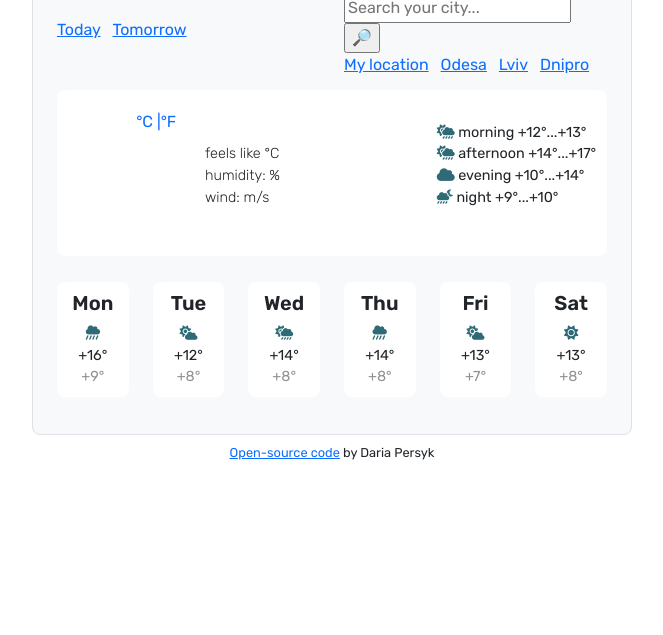
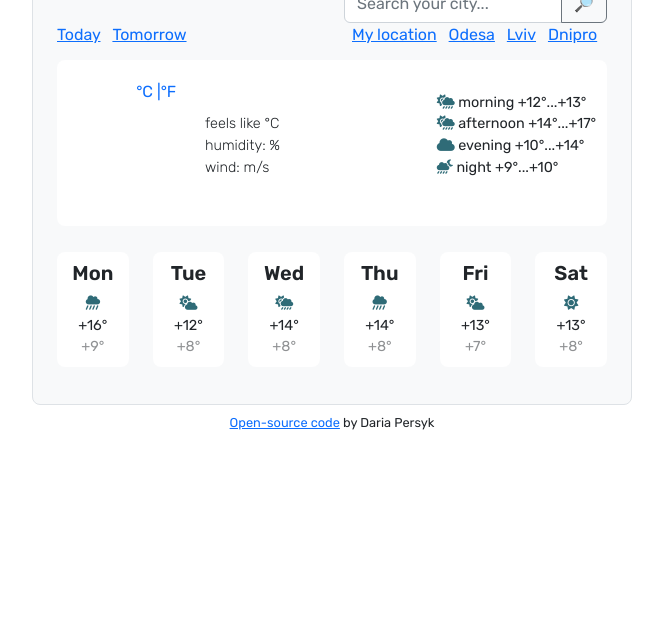
Before and after one commit to dariapersyk/sc-weather-app, a plain HTML site: page index.html in a window 1280 px wide. Shown: the part 165-800 px from the top of the page, without its empty margins (308-971 px from the left). Drawn offline with nearby package versions, Linux system fonts and the light colour scheme; no server answers.

Commit message:
Updated search bar and date html

```diff
--- a/index.html
+++ b/index.html
@@ -44,7 +44,29 @@
             <div class="date">
               <h2 class="day-week" id="current-time"></h2>
             </div>
-            <div>
+          </div>
+          <div class="col-6">
+            <form id="search">
+              <div class="input-group">
+                <input
+                  type="text"
+                  id="search-input"
+                  class="form-control"
+                  placeholder="Search your city..."
+                />
+                <button
+                  class="btn btn-outline-secondary"
+                  type="button"
+                  id="button-addon2"
+                >
+                  🔎
+                </button>
+              </div>
+            </form>
+          </div>
+        </div>
+        <div class="row">
+          <div class="col-6">
             <div class="forecast-short">
               <h3>
                 <a href="Today"> Today</a>
@@ -54,25 +76,14 @@
               </h3>
             </div>
           </div>
-          </div>
           <div class="col-6">
-            <div class="search-bar">
-              <form id="search">
-                <input
-                  type="text"
-                  id="search-input"
-                  placeholder="Search your city..."
-                />
-                <input type="submit" value="🔎" />
-              </form>
-            </div>
             <div class="navigation">
               <ul class="city-suggestion">
                 <li class="city">
                   <a href="My location" id="my-location"> My location </a>
                 </li>
                 <li class="city">
-                  <a href="Odesa" id="odesa-location">Odesa</a>
+                  <a href="" id="odesa-location">Odesa</a>
                 </li>
                 <li class="city">
                   <a href="Lviv" id="lviv-location">Lviv</a>
@@ -84,7 +95,6 @@
             </div>
           </div>
         </div>
-
         <div class="conditions">
           <div class="row align-items-center">
             <div class="col-3">
--- a/src/index.js
+++ b/src/index.js
@@ -58,7 +58,7 @@ function searchCity(event) {
 }
 
 let searchForm = document.querySelector("#search");
-searchForm.addEventListener("submit", searchCity);
+searchForm.addEventListener("click", searchCity);
 
 function getMyCity(position) {
   let units = "metric";
--- a/src/styles.css
+++ b/src/styles.css
@@ -6,9 +6,11 @@ h1 {
   font-weight: 600;
   font-size: 4rem;
   text-transform: capitalize;
+  margin-bottom: 0;
 }
 h2 {
   font-size: 1.2rem;
+  margin-top: 1rem;
 }
 h3 {
   font-size: 1rem;
@@ -88,3 +90,7 @@ footer {
   text-align: center;
   font-size: 3.2rem;
 }
+
+.navigation {
+  padding-left: 0.5rem;
+}
```
Lines whose indentation alone changed are shown as unchanged.
